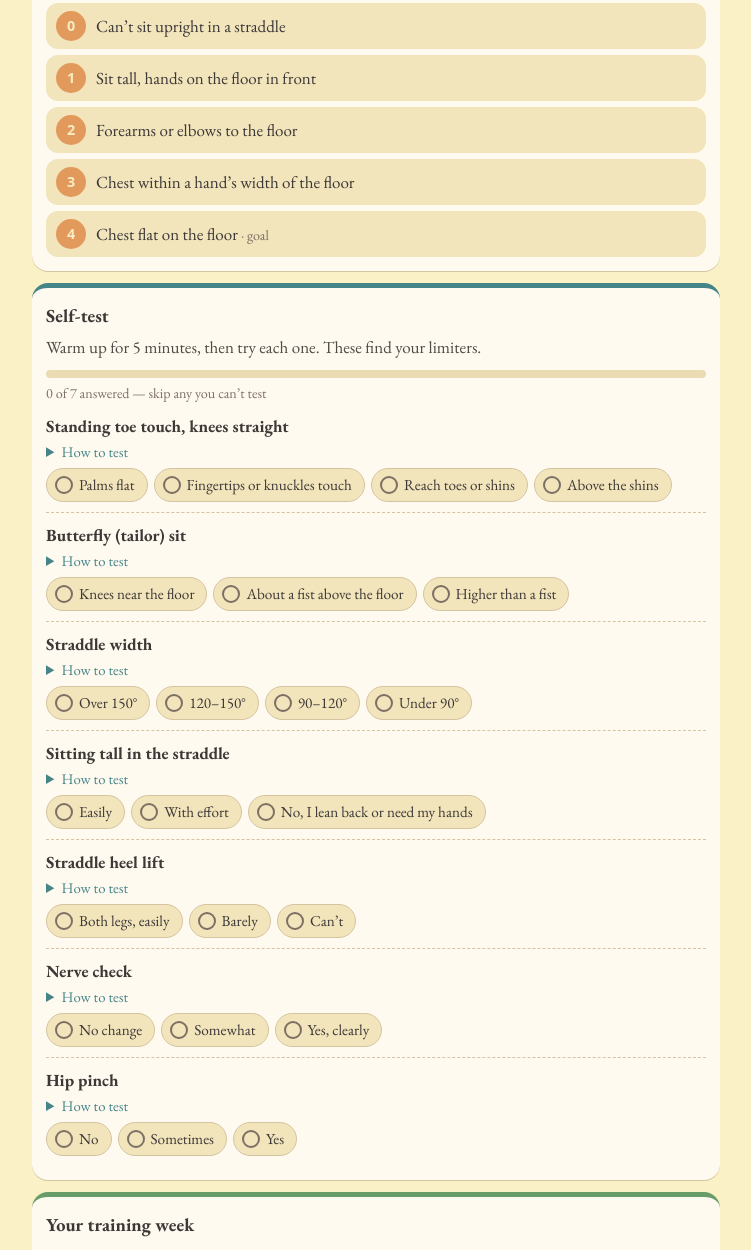
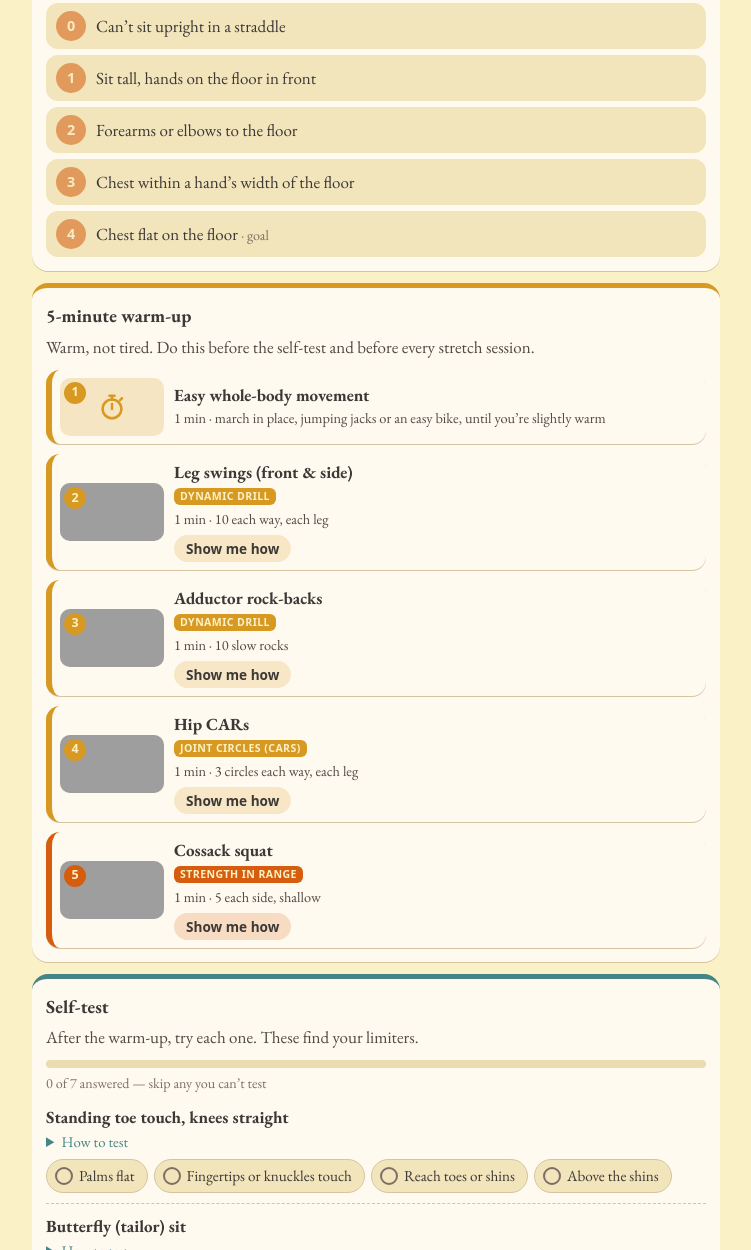
Before and after one commit to DeanGadberry/flexibility-planner, a plain HTML site: page index.html in a window 1280 px wide. Shown: the part 500-1750 px from the top of the page, without its empty margins (264-1015 px from the left). Drawn offline with Linux system fonts and the light colour scheme; grey boxes are pictures that could not be loaded.

Commit message:
5-minute warm-up for each skill with Show me how
Co-Authored-By: Claude Opus 5.5 <noreply@anthropic.com>
Claude-Session: https://claude.ai/code/session_01BBggYwpfrPEaZ8etRZrVMa

```diff
--- a/app.js
+++ b/app.js
@@ -162,6 +162,14 @@
     $('#lvl-box').innerHTML = '<h3>' + s.name + ': where are you now?</h3><p class="lede">' + s.levelHow + '</p><ol class="ladder" style="--c:' + c + '">' +
       s.levels.map(function (l, i) {
         return '<li><label><input type="radio" name="level" value="' + i + '"' + (lvl === i ? ' checked' : '') + '><span class="lv">' + i + '</span><span>' + l + (i === s.levels.length - 1 ? ' <small class="muted">&middot; goal</small>' : '') + '</span></label></li>';
+      }).join('') + '</ol>';
+    var wu = F.WARMUP[state.skill] || [];
+    $('#warm-box').innerHTML = '<h3>5-minute warm-up</h3><p class="lede">Warm, not tired. Do this before the self-test and before every stretch session.</p>' +
+      '<ol class="exlist"><li class="ex" style="--c:var(--yellow)"><div class="exrow"><div class="thumb wu1" aria-hidden="true"><span class="n">1</span><svg viewBox="0 0 24 24" width="30" height="30" fill="none" stroke="currentColor" stroke-width="2" stroke-linecap="round"><circle cx="12" cy="13.5" r="7.5"/><path d="M12 13.5 V9.5 M10 3 H14 M12 3 V6 M18.5 6.5 L20 5"/></svg></div>' +
+      '<div class="txt"><b>Easy whole-body movement</b><span class="dose">1 min &middot; march in place, jumping jacks or an easy bike, until you&rsquo;re slightly warm</span></div></div></li>' +
+      wu.map(function (w, i) {
+        var e = F.EX.filter(function (x) { return x.id === w[0]; })[0];
+        return e ? exItem(e, i + 2, '1 min &middot; ' + w[1]) : '';
       }).join('') + '</ol>';
     $('#tests').innerHTML = s.tests.map(function (k) {
       var t = F.TESTS[k];
--- a/data.js
+++ b/data.js
@@ -630,3 +630,17 @@ FLEX.SKILL_MEASURES = {
   extension: ['clasp_angle', 'prone_back', 'german_hang'],
   squat:     ['squat_hold', 'heel_raise', 'knee_wall', 'butterfly']
 };
+
+/* 5-minute warm-up before the self-test (and before every focus session):
+   one minute of easy whole-body movement, then four 1-minute drills that
+   take the joints for that skill through their range without pushing it. */
+FLEX.WARMUP = {
+  pike:      [['leg_swings', '10 each way, each leg'], ['ham_rocks', '10 slow rocks each leg'], ['sciatic', '10 each leg, gentle'], ['squat_pike', '6 slow reps']],
+  pancake:   [['leg_swings', '10 each way, each leg'], ['rockback', '10 slow rocks'], ['hip_cars', '3 circles each way, each leg'], ['cossack', '5 each side, shallow']],
+  middle:    [['leg_swings', '10 side-to-side, each leg'], ['rockback', '10 slow rocks'], ['hip_cars', '3 circles each way, each leg'], ['cossack', '5 each side, shallow']],
+  front:     [['leg_swings', '10 front-to-back, each leg'], ['ham_rocks', '10 slow rocks each leg'], ['hip_cars', '3 circles each way, each leg'], ['atg', '5 each leg, no weight']],
+  bridge:    [['wrist_prep', '1 minute'], ['band_shoulder', '10 pass-throughs, wide grip'], ['gmb_back', '5 each side'], ['sphinx', '3 &times; 10 s, easy']],
+  flexion:   [['band_shoulder', '10 pass-throughs, wide grip'], ['needle', '5 each side'], ['wall_slide', '10 slow reps'], ['prone_ext', '8 slow reps, no weight']],
+  extension: [['band_shoulder', '10 pass-throughs, wide grip'], ['needle', '5 each side'], ['prone_ext', '8 slow reps, no weight'], ['wall_slide', '8 slow reps']],
+  squat:     [['knee_wall', '10 rocks each ankle'], ['hip_cars', '3 circles each way, each leg'], ['rockback', '10 slow rocks'], ['pry_squat', '5 slow reps, no weight']]
+};
--- a/index.html
+++ b/index.html
@@ -28,9 +28,10 @@
 
         <section id="view-assess">
             <div class="box" id="lvl-box"></div>
+            <div class="box" style="--c: var(--yellow)" id="warm-box"></div>
             <div class="box" style="--c: var(--blue)">
                 <h3>Self-test</h3>
-                <p class="lede">Warm up for 5 minutes, then try each one. These find your limiters.</p>
+                <p class="lede">After the warm-up, try each one. These find your limiters.</p>
                 <div class="progress"><i id="as-prog"></i></div>
                 <small class="muted" id="as-count"></small>
                 <div id="tests"></div>
--- a/style.css
+++ b/style.css
@@ -211,3 +211,5 @@ ol.refs { padding-left: 20px; font-size: .88rem; }
   .pv-log td:first-child { width: 46%; }
   .muted { color: #7c6f64; }
 }
+
+.thumb.wu1 { display: grid; place-items: center; color: var(--yellow); background: color-mix(in srgb, var(--yellow) 22%, var(--card)); cursor: default; }
```
